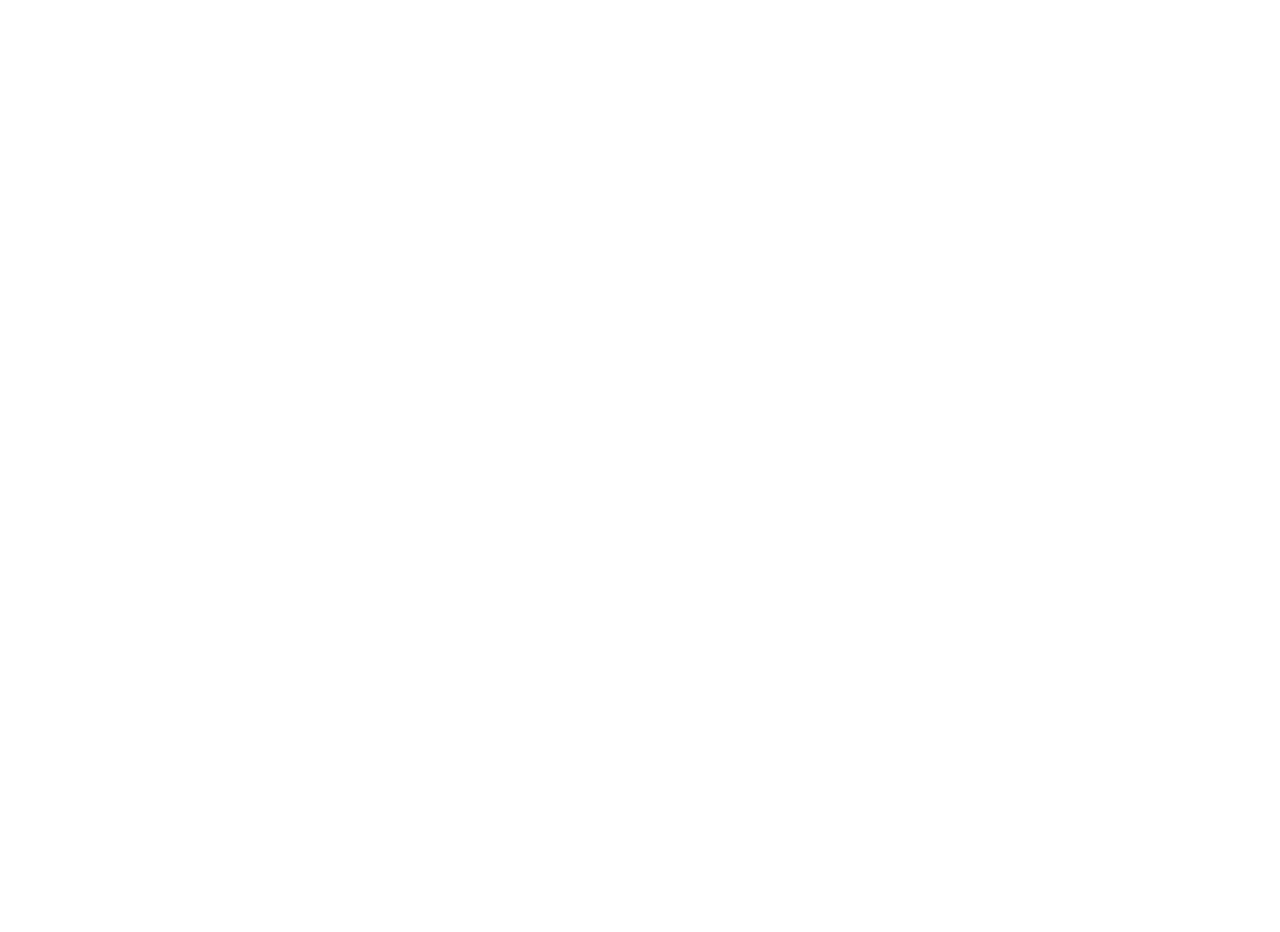
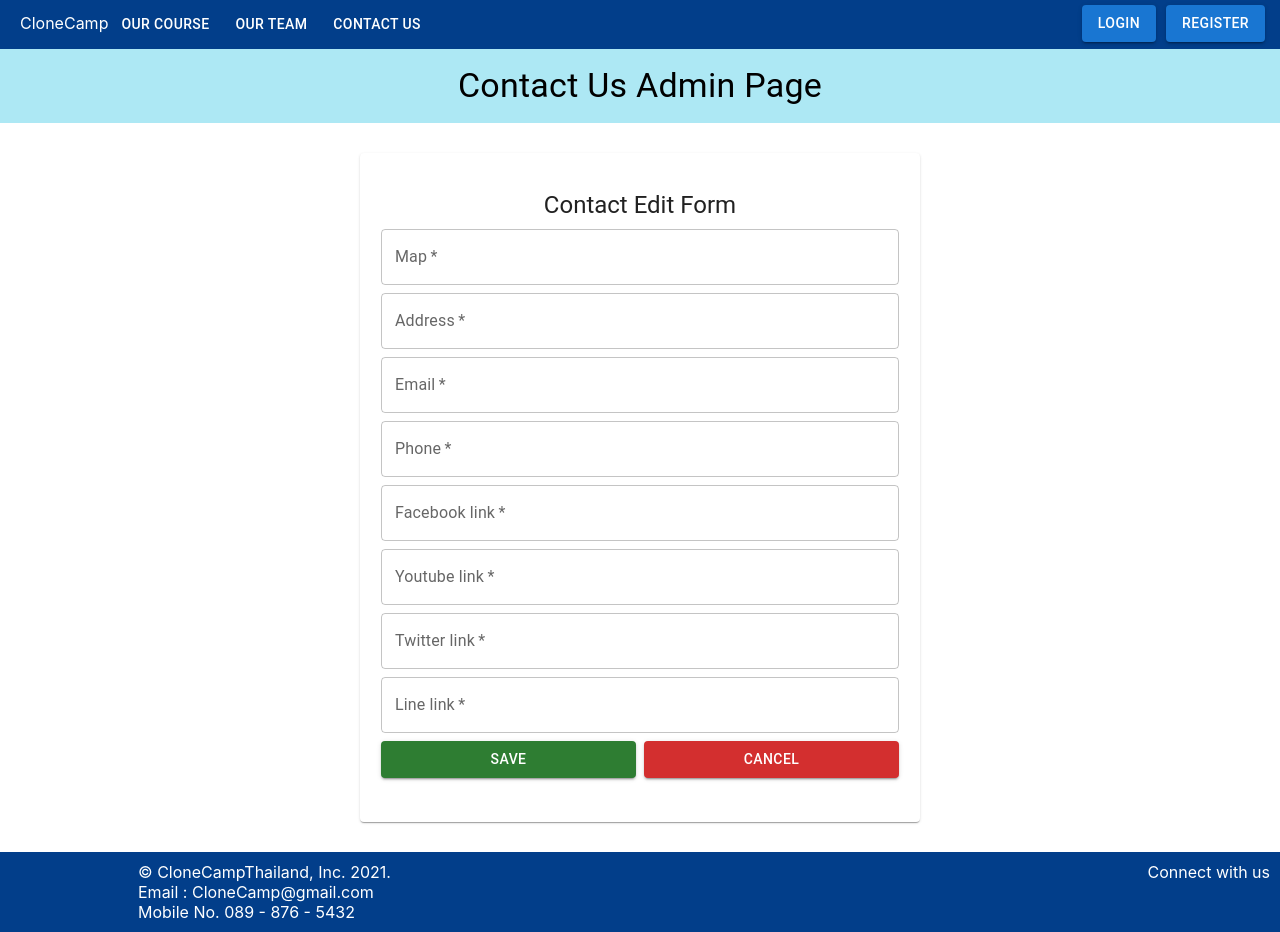
Before and after one commit to Sorawit-Kwanmuk/group-project-front-end, a React (Create React App) app: page / in a window 1280 px wide. Before the commit the page ends 800 px from the top, so only its background shows below. Built offline with nearby package versions, Linux system fonts and the light colour scheme.

Commit message:
Save ContactUs Admin Page

```diff
--- a/src/App.js
+++ b/src/App.js
@@ -1,7 +1,16 @@
-import './App.css';
+import "./App.css";
+import ContactUsEdit from "./components/ContactUs/ContactUsEdit";
+import Footer from "./components/Footer/Footer";
+import Header from "./components/Header/Header";
 
 function App() {
-  return <></>;
+  return (
+    <>
+      <Header />
+      <ContactUsEdit />
+      <Footer />
+    </>
+  );
 }
 
 export default App;
--- /dev/null
+++ b/src/components/ContactUs/ContactUsEdit.js
@@ -0,0 +1,135 @@
+import {
+  Button,
+  Card,
+  CardContent,
+  Grid,
+  TextField,
+  Typography
+} from "@mui/material";
+
+function ContactUsEdit() {
+  return (
+    <>
+      <div style={{ margin: 0 }}>
+        <div style={{ backgroundColor: "#ADE8F4", padding: "1rem 0" }}>
+          <Typography variant="h4" align="center">
+            Contact Us Admin Page{" "}
+          </Typography>
+        </div>
+        <Card
+          style={{ maxWidth: 550, margin: "30px auto", padding: "20px 5px" }}
+        >
+          <CardContent>
+            <Typography gutterBottom variant="h5" align="center">
+              Contact Edit Form
+            </Typography>
+            <form>
+              <Grid container spacing={1}>
+                <Grid xs={12} item>
+                  <TextField
+                    label="Map"
+                    placeholder="Enter first name"
+                    variant="outlined"
+                    fullWidth
+                    required
+                  />
+                </Grid>
+                <Grid xs={12} item>
+                  <TextField
+                    label="Address"
+                    placeholder="Enter last name"
+                    variant="outlined"
+                    fullWidth
+                    required
+                  />
+                </Grid>
+                <Grid xs={12} item>
+                  <TextField
+                    type="email"
+                    label="Email"
+                    placeholder="Enter email"
+                    variant="outlined"
+                    fullWidth
+                    required
+                  />
+                </Grid>
+                <Grid xs={12} item>
+                  <TextField
+                    type="number"
+                    label="Phone"
+                    placeholder="Enter phone number"
+                    variant="outlined"
+                    fullWidth
+                    required
+                  />
+                </Grid>
+                <Grid xs={12} item>
+                  <TextField
+                    type="text"
+                    label="Facebook link"
+                    placeholder="Enter link"
+                    variant="outlined"
+                    fullWidth
+                    required
+                  />
+                </Grid>
+                <Grid xs={12} item>
+                  <TextField
+                    type="text"
+                    label="Youtube link"
+                    placeholder="Enter link"
+                    variant="outlined"
+                    fullWidth
+                    required
+                  />
+                </Grid>
+                <Grid xs={12} item>
+                  <TextField
+                    type="text"
+                    label=" Twitter link"
+                    placeholder="Enter link"
+                    variant="outlined"
+                    fullWidth
+                    required
+                  />
+                </Grid>
+                <Grid xs={12} item>
+                  <TextField
+                    type="text"
+                    label="Line link"
+                    placeholder="Enter link"
+                    variant="outlined"
+                    fullWidth
+                    required
+                  />
+                </Grid>
+                <Grid xs={12} sm={6} item>
+                  <Button
+                    type="submit"
+                    variant="contained"
+                    color="success"
+                    fullWidth
+                  >
+                    Save
+                  </Button>
+                </Grid>
+                <Grid xs={12} sm={6} item>
+                  <Button
+                    type="submit"
+                    variant="contained"
+                    color="error"
+                    fullWidth
+                  >
+                    Cancel
+                  </Button>
+                </Grid>
+              </Grid>
+            </form>
+          </CardContent>
+        </Card>
+      </div>
+    </>
+  );
+}
+
+export default ContactUsEdit;
--- a/src/components/Footer/Footer.js
+++ b/src/components/Footer/Footer.js
@@ -1,23 +1,20 @@
-import './styleFooter.css';
-import iconFacebook from '../../public/images/facebook.png';
-import iconYoutube from '../../public/images/youtube.png';
-import iconTwitter from '../../public/images/twitter.png';
-import iconLine from '../../public/images/line.png';
+import "./styleFooter.css";
+
 function Footer() {
   return (
-    <div className='FooterItem'>
-      <div className='leftItemFooter'>
+    <div className="FooterItem">
+      <div className="leftItemFooter">
         <p>© CloneCampThailand, Inc. 2021.</p>
         <p>Email : CloneCamp@gmail.com</p>
         <p>Mobile No. 089 - 876 - 5432</p>
       </div>
-      <div className='rightItemFooter'>
+      <div className="rightItemFooter">
         <p>Connect with us</p>
-        <div className='connectIcon'>
-          <img src={iconFacebook} alt='' />
+        <div className="connectIcon">
+          {/* <img src={iconFacebook} alt='' />
           <img src={iconYoutube} alt='' />
           <img src={iconTwitter} alt='' />
-          <img src={iconLine} alt='' />
+          <img src={iconLine} alt='' /> */}
         </div>
       </div>
     </div>
--- a/src/components/Header/Header.js
+++ b/src/components/Header/Header.js
@@ -1,37 +1,37 @@
-import { Stack } from '@mui/material';
-import Button from '@mui/material/Button';
-import './styleHeader.css';
-import iconCode from '../../public/images/code.png';
+import { Stack } from "@mui/material";
+import Button from "@mui/material/Button";
+import "./styleHeader.css";
 import {
   buttonLogin,
   buttonRegister,
   buttonOurCourse,
   buttonOurTeam,
-  buttonOurUs,
-} from './muiConfig';
+  buttonOurUs
+} from "./muiConfig";
+
 function Header() {
   return (
-    <div className='MenuItem'>
-      <div className='leftItem'>
-        <div className='logo'>
-          <img src={iconCode} alt='' />
+    <div className="MenuItem">
+      <div className="leftItem">
+        <div className="logo">
+          {/* <img src={iconCode} alt='' /> */}
           <p>CloneCamp</p>
         </div>
-        <Button variant='text' sx={buttonOurCourse}>
+        <Button variant="text" sx={buttonOurCourse}>
           Our Course
         </Button>
-        <Button variant='text' sx={buttonOurTeam}>
+        <Button variant="text" sx={buttonOurTeam}>
           Our Team
         </Button>
-        <Button variant='text' sx={buttonOurUs}>
+        <Button variant="text" sx={buttonOurUs}>
           Contact Us
         </Button>
       </div>
-      <div className='rightItem'>
-        <Button variant='contained' sx={buttonLogin}>
+      <div className="rightItem">
+        <Button variant="contained" sx={buttonLogin}>
           Login
         </Button>
-        <Button variant='contained' sx={buttonRegister}>
+        <Button variant="contained" sx={buttonRegister}>
           Register
         </Button>
       </div>
```
